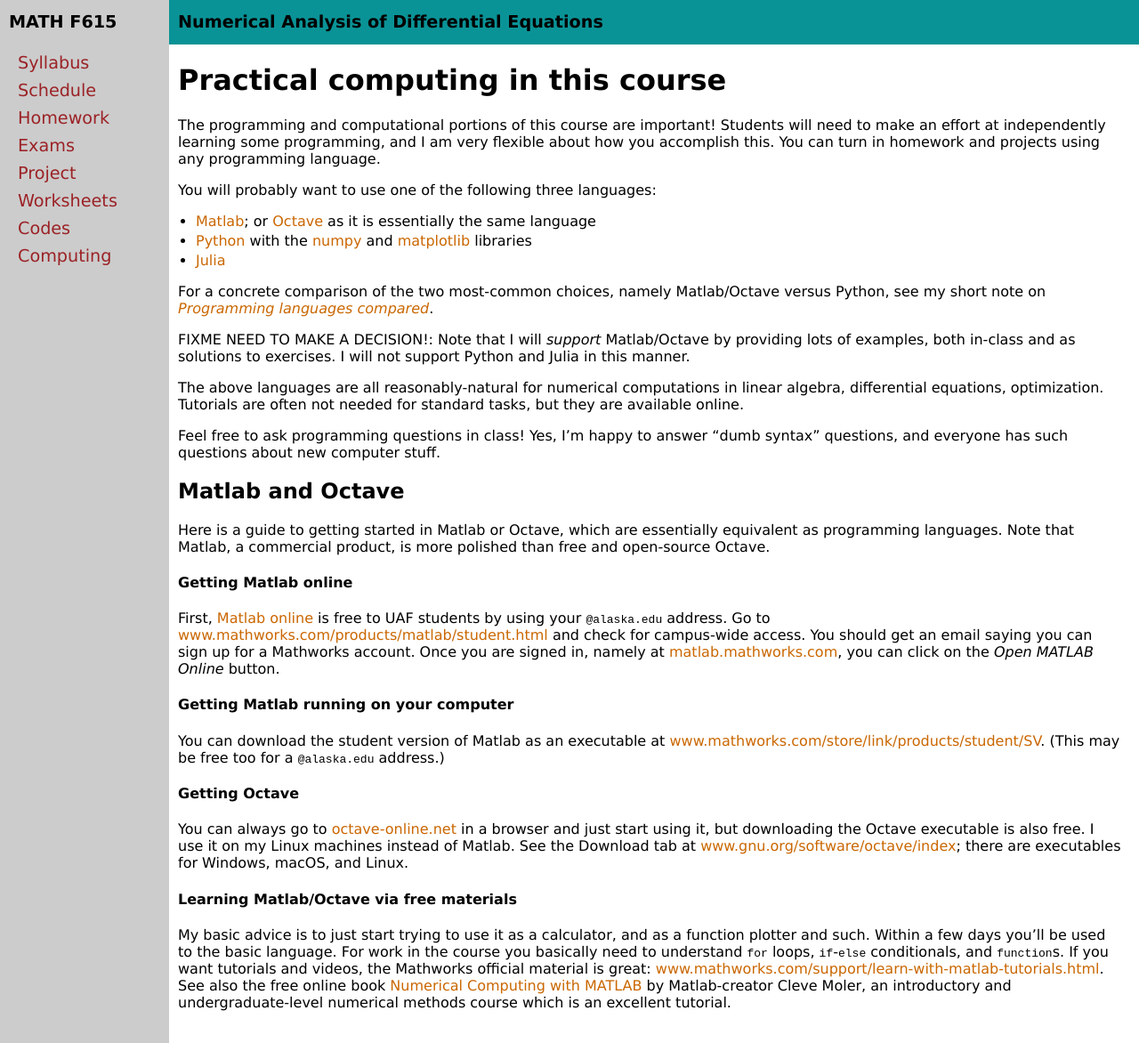
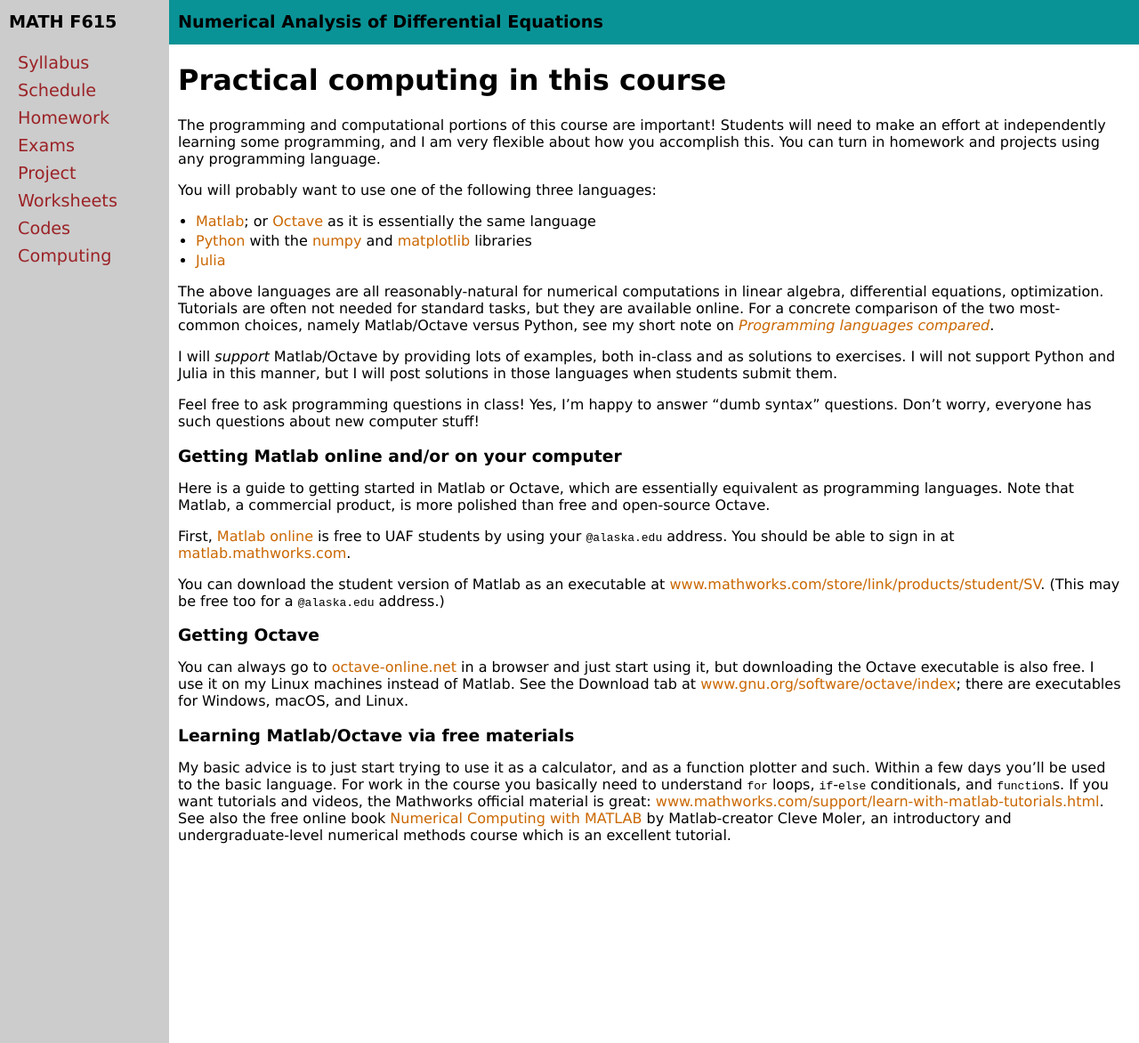
Before and after one commit to bueler/nade, a Jekyll site: the page built from computing.md, in a window 1280 px wide and 1172 px high. Shown: the whole window at 89% size. Built offline with Jekyll 4.4.1, drawn with Linux system fonts in a browser that asks for light colours.

Commit message:
smaller attempt to talk up the computing part

```diff
--- a/computing.md
+++ b/computing.md
@@ -13,30 +13,24 @@
   * [Python](http://python.org/) with the [numpy](https://numpy.org/) and [matplotlib](http://matplotlib.org/) libraries
   * [Julia](https://julialang.org/)
 
-For a concrete comparison of the two most-common choices, namely Matlab/Octave versus Python, see my short note on [_Programming languages compared_](https://bueler.github.io/compareMOP.pdf).
+The above languages are all reasonably-natural for numerical computations in linear algebra, differential equations, optimization.  Tutorials are often not needed for standard tasks, but they are available online.  For a concrete comparison of the two most-common choices, namely Matlab/Octave versus Python, see my short note on [_Programming languages compared_](https://bueler.github.io/compareMOP.pdf).
 
-FIXME NEED TO MAKE A DECISION!:  Note that I will _support_ Matlab/Octave by providing lots of examples, both in-class and as solutions to exercises.  I will not support Python and Julia in this manner.
+I will _support_ Matlab/Octave by providing lots of examples, both in-class and as solutions to exercises.  I will not support Python and Julia in this manner, but I will post solutions in those languages when students submit them.
 
-The above languages are all reasonably-natural for numerical computations in linear algebra, differential equations, optimization.  Tutorials are often not needed for standard tasks, but they are available online.
+Feel free to ask programming questions in class!  Yes, I'm happy to answer "dumb syntax" questions.  Don't worry, everyone has such questions about new computer stuff!
 
-Feel free to ask programming questions in class!  Yes, I'm happy to answer "dumb syntax" questions, and everyone has such questions about new computer stuff.
-
-## Matlab and Octave
+### Getting Matlab online and/or on your computer
 
 Here is a guide to getting started in Matlab or Octave, which are essentially equivalent as programming languages.  Note that Matlab, a commercial product, is more polished than free and open-source Octave.
 
-#### Getting Matlab online
-
-First, [Matlab online](https://matlab.mathworks.com/) is free to UAF students by using your `@alaska.edu` address.  Go to [www.mathworks.com/products/matlab/student.html](https://www.mathworks.com/products/matlab/student.html) and check for campus-wide access.  You should get an email saying you can sign up for a Mathworks account.  Once you are signed in, namely at [matlab.mathworks.com](https://matlab.mathworks.com/), you can click on the *Open MATLAB Online* button.
-
-#### Getting Matlab running on your computer
+First, [Matlab online](https://matlab.mathworks.com/) is free to UAF students by using your `@alaska.edu` address.  You should be able to sign in at [matlab.mathworks.com](https://matlab.mathworks.com/).
 
 You can download the student version of Matlab as an executable at [www.mathworks.com/store/link/products/student/SV](https://www.mathworks.com/store/link/products/student/SV).  (This may be free too for a `@alaska.edu` address.)
 
-#### Getting Octave
+### Getting Octave
 
 You can always go to [octave-online.net](https://octave-online.net/) in a browser and just start using it, but downloading the Octave executable is also free.  I use it on my Linux machines instead of Matlab.  See the Download tab at [www.gnu.org/software/octave/index](https://www.gnu.org/software/octave/index); there are executables for Windows, macOS, and Linux.
 
-#### Learning Matlab/Octave via free materials
+### Learning Matlab/Octave via free materials
 
 My basic advice is to just start trying to use it as a calculator, and as a function plotter and such.  Within a few days you'll be used to the basic language.  For work in the course you basically need to understand `for` loops, `if`-`else` conditionals, and `function`s.  If you want tutorials and videos, the Mathworks official material is great: [www.mathworks.com/support/learn-with-matlab-tutorials.html](https://www.mathworks.com/support/learn-with-matlab-tutorials.html).  See also the free online book [Numerical Computing with MATLAB](http://www.mathworks.com/moler/chapters.html) by Matlab-creator Cleve Moler, an introductory and undergraduate-level numerical methods course which is an excellent tutorial.
```
